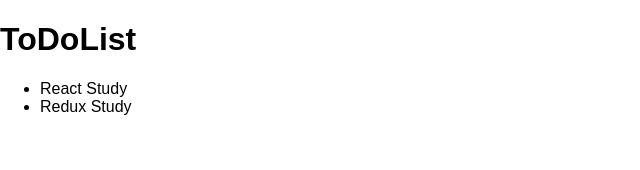
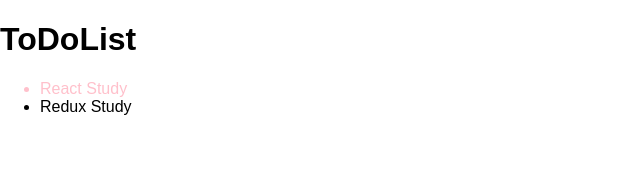
Before and after one commit to gimdongwon/myFirstReactApp, a React (Create React App) app: page / in a window 1280 px wide. Shown: the top 170 px of the page, without its empty margins (0-640 px from the left). Built offline with nearby package versions, Linux system fonts and the light colour scheme.

Commit message:
todos를 state로 이전

```diff
--- a/src/App.js
+++ b/src/App.js
@@ -14,14 +14,39 @@
 ];
 
 class App extends Component {
+  state = {
+    todos: [
+      {
+        id: 1,
+        body: "React Study",
+        complete: true
+      },
+      {
+        id: 2,
+        body: "Redux Study",
+        complete: false
+      }
+    ]
+  };
   render() {
+    const { todos } = this.state;
     return (
       <div>
         <h1>ToDoList</h1>
-        <ul>{todos.map(todo => <li key={todo.id}>{todo.body}</li>)}</ul>
+        <ul>
+          {todos.map(todo => {
+            return (
+              <li className={todo.complete ? "complete" : ""} key={todo.id}>
+                {todo.body}
+              </li>
+            );
+          })}
+        </ul>
       </div>
     );
   }
 }
 
 export default App;
+
+// classNames npm start
--- a/src/index.css
+++ b/src/index.css
@@ -1,5 +1,9 @@
 body {
-  margin: 0;
-  padding: 0;
-  font-family: sans-serif;
+    margin: 0;
+    padding: 0;
+    font-family: sans-serif;
 }
+
+.complete {
+    color: pink;
+}
```
